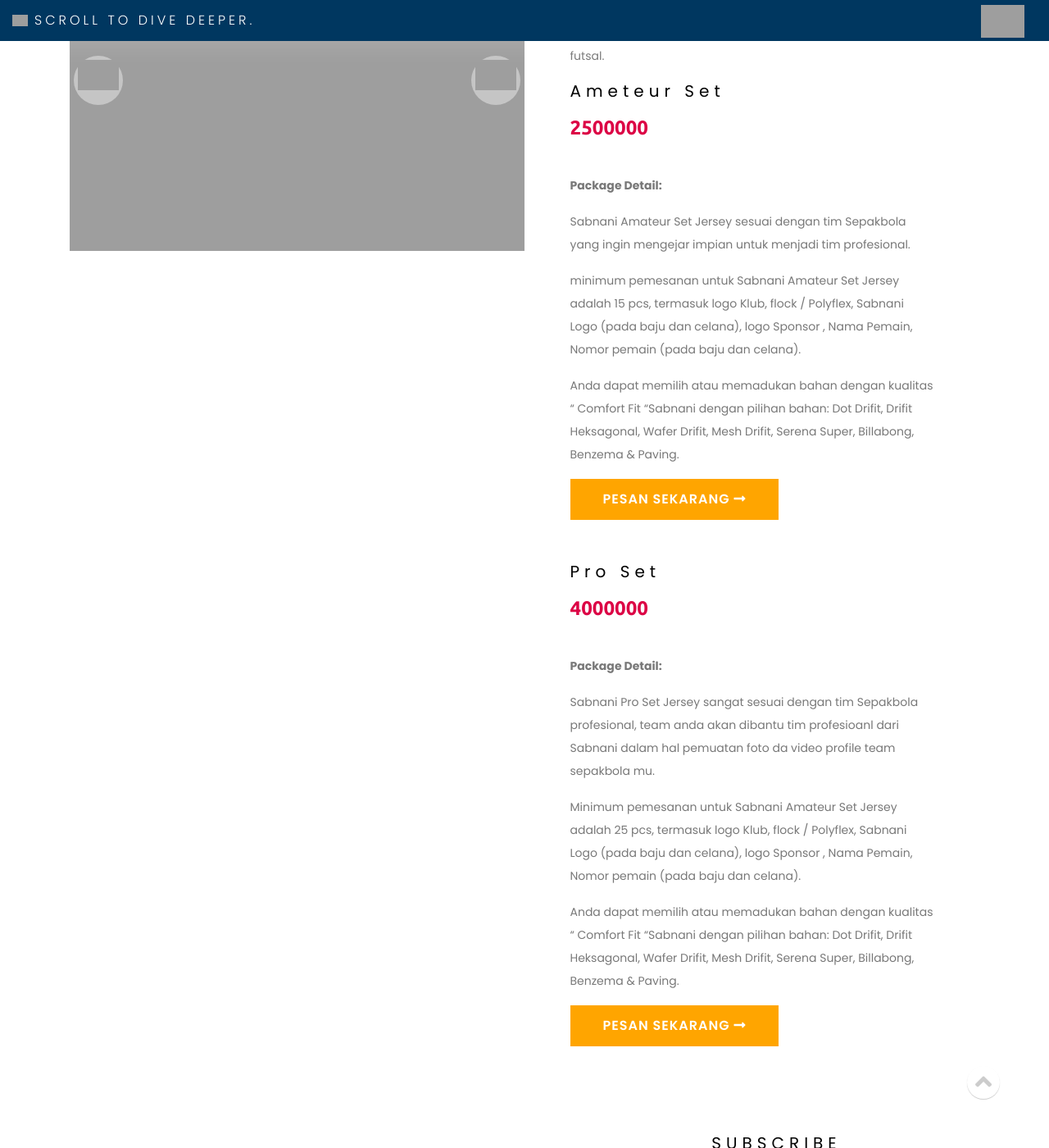
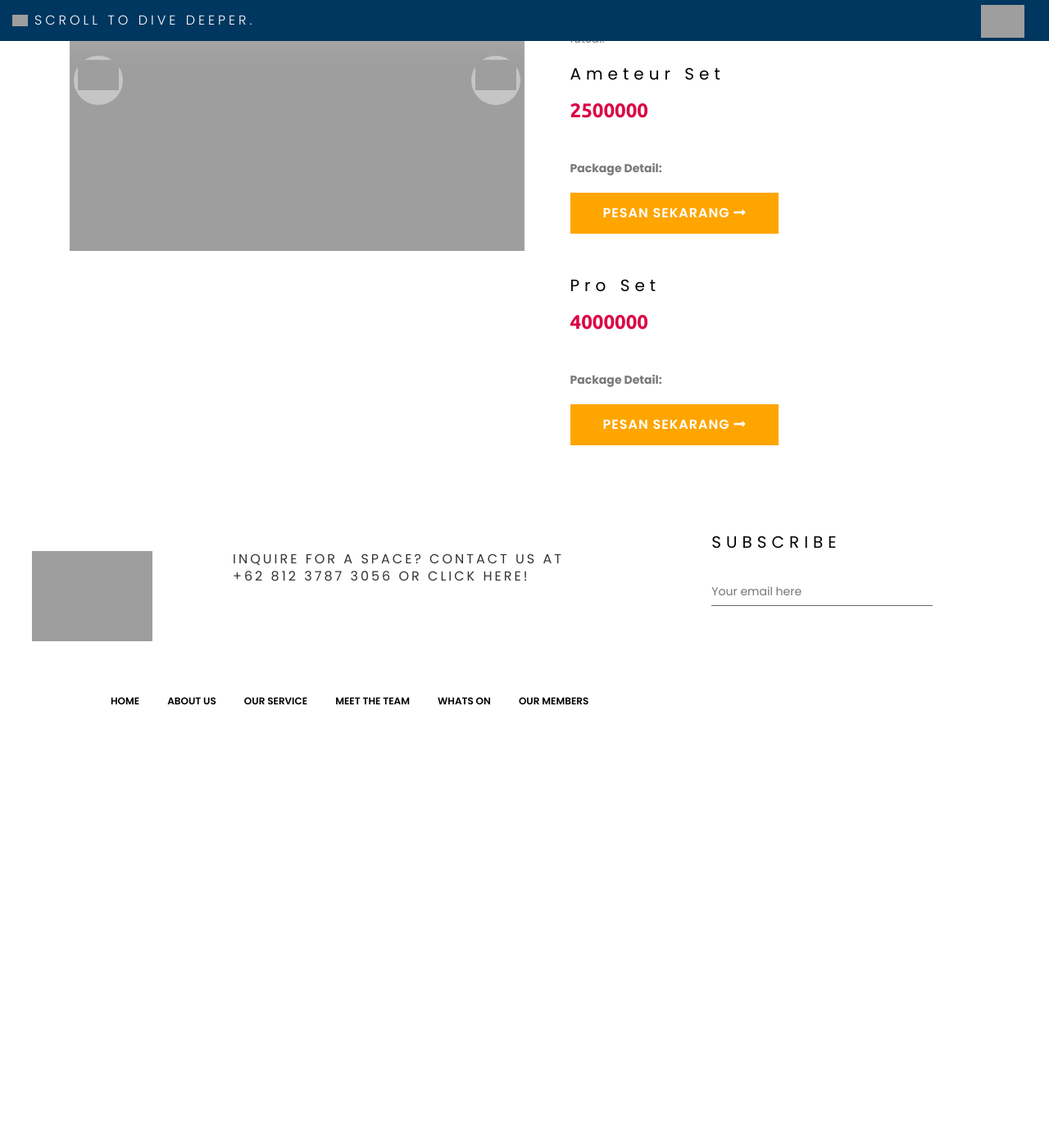
Before and after one commit to kemtol/wellspace, a Jekyll site: the page built from _product/line.markdown, in a window 1280 px wide and 1400 px high, scrolled down 216 px. Shown: the whole window at 82% size. Built offline with Jekyll 4.4.1, drawn with Linux system fonts in a browser that asks for light colours; nearby versions of some CDN libraries; library files that are not in the unit come from our copies; after the commit the page ends 1169 px from its top, so only the background shows below that; grey boxes are pictures that could not be loaded.

Commit message:
no message

```diff
--- a/_config.yml
+++ b/_config.yml
@@ -39,34 +39,13 @@
   values:
     layout: product
     image:
-    - "/uploads/image-tampak-depan.jpg"
-    - "/uploads/image-tampak-belakang.jpg"
-    brand: SABNANI
+    - "/uploads/pic-1.jpg"
+    - "/uploads/pic-2.jpg"
     price: 100000
-    saleprice: 0
-    color:
-    - AS IMAGE
-    size:
-    - FREE SIZE
-    teamwearprice:
-    - "(Harga amateur set, diisi hanya pada produk teamwear)"
-    - "(Harga pro set, diisi hanya pada produk teamwear)"
-    teamweardesc:
-    - "<p>Sabnani Amateur Set Jersey sesuai dengan tim Sepakbola yang ingin mengejar
-      impian untuk menjadi tim profesional.</p><p>minimum pemesanan untuk Sabnani
-      Amateur Set Jersey adalah 15 pcs, termasuk logo Klub, flock / Polyflex, Sabnani
-      Logo (pada baju dan celana), logo Sponsor , Nama Pemain, Nomor pemain (pada
-      baju dan celana).</p> <p>Anda dapat memilih atau memadukan bahan dengan kualitas
-      “ Comfort Fit “Sabnani dengan pilihan bahan: Dot Drifit, Drifit Heksagonal,
-      Wafer Drifit, Mesh Drifit, Serena Super, Billabong, Benzema & Paving.</p>"
-    - "<p>Sabnani Pro Set Jersey sangat sesuai dengan tim Sepakbola profesional, team
-      anda akan dibantu tim profesioanl dari Sabnani dalam hal pemuatan foto da video
-      profile team sepakbola mu.</p> <p>Minimum pemesanan untuk Sabnani Amateur Set
-      Jersey adalah 25 pcs, termasuk logo Klub, flock / Polyflex, Sabnani Logo (pada
-      baju dan celana), logo Sponsor , Nama Pemain, Nomor pemain (pada baju dan celana).</p>
-      <p>Anda dapat memilih atau memadukan bahan dengan kualitas “ Comfort Fit “Sabnani
-      dengan pilihan bahan: Dot Drifit, Drifit Heksagonal, Wafer Drifit, Mesh Drifit,
-      Serena Super, Billabong, Benzema & Paving.</p>"
+    SEOTAGS:
+    - "You can put SEO tags here separated by coma"
+    SEODESC:
+    - "You can put SEO desc here"
 - scope:
     path: ''
     type: posts
```
